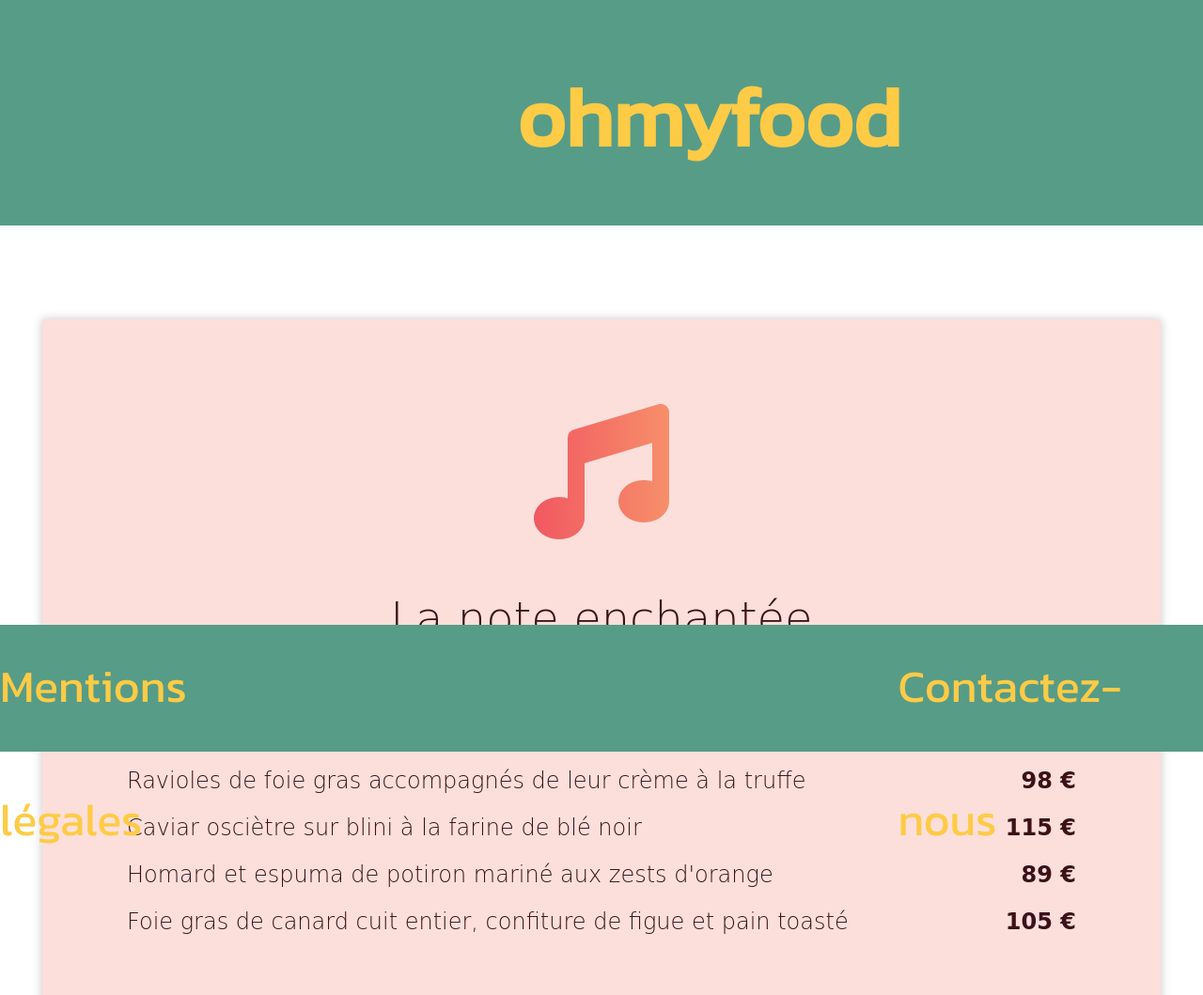
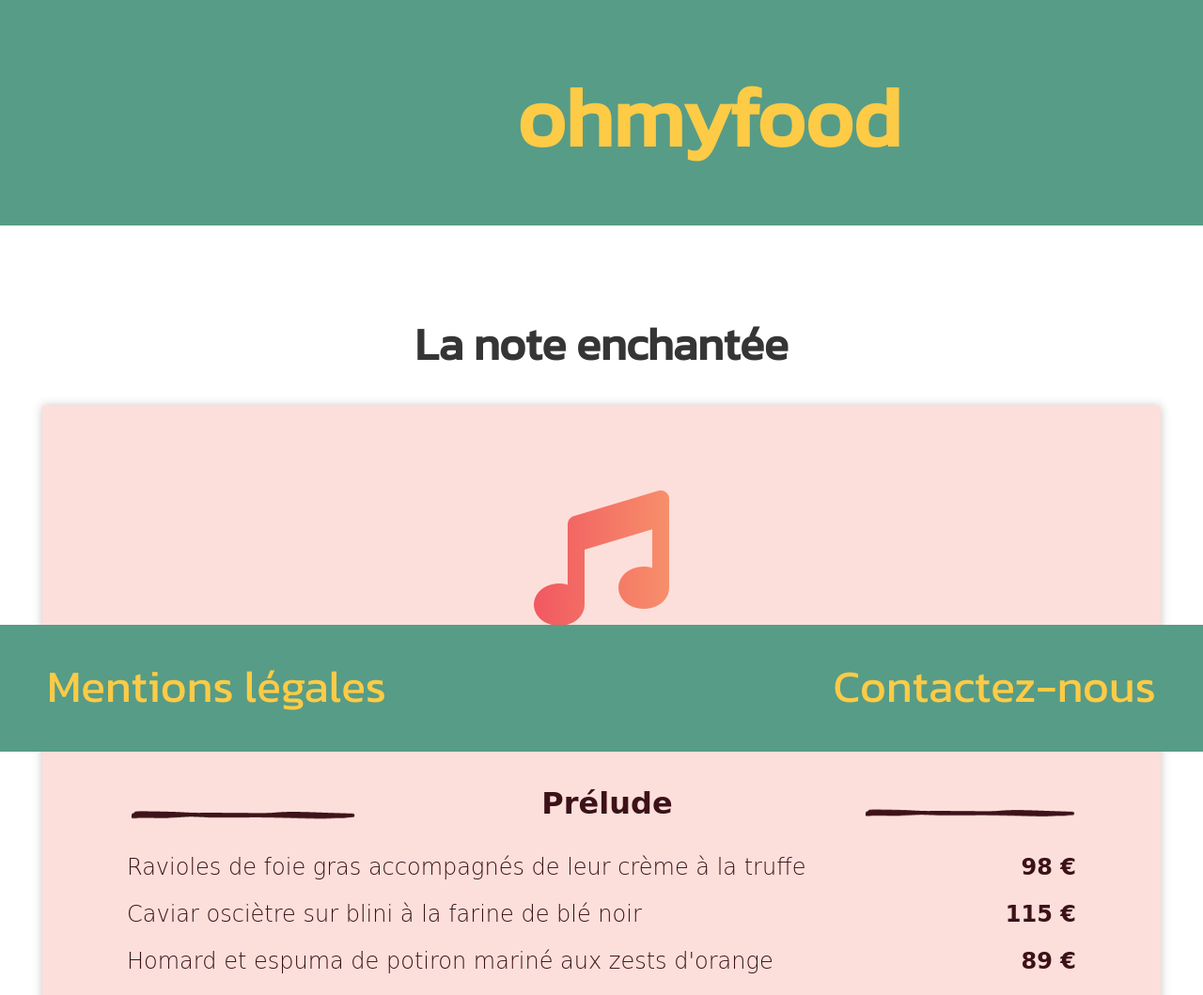
Before and after one commit to jess735/jess735.ohmyfood.github.io, a plain HTML site: page lanoteenchantee.html in a window 1280 px wide. Shown: the top 1059 px of the page at 94% size. Drawn offline with Linux system fonts and the light colour scheme; a web font is replaced by a local one.

Commit message:
rectification animation, et finition du 1er menu en html

```diff
--- a/lanoteenchantee.html
+++ b/lanoteenchantee.html
@@ -24,6 +24,7 @@
 <div class="conteneur">
     <!--Le corp du menu-->
     <main>
+            <div class="intro">La note enchantée</div>
             <div class="lanote">
                 <h2 class="titre"><i class="fas fa-music"></i><br><br>La note enchantée</h2><br>
                 <img src="Menus/trait_menu1.png" alt="trait" id="trait1"><h3 class="soustitre">Prélude</h3><img src="Menus/trait_menu12.png" alt="trait" id="trait2"><br>
@@ -42,7 +43,7 @@
                   Baba au rhum revisité avec son coulis de citron<br>
                   Tarte au citron meringuée destructurée<br>
                 </p>
-                 <h3 class="titre2"><i class="fas fa-music"></i> La note enchantée</h3><br>
+                 <h3 class="titre2"><i class="fas fa-music"></i>   La note enchantée</h3><br>
             </div>
 
     </main>
--- a/stylesheet.css
+++ b/stylesheet.css
@@ -31,14 +31,12 @@ section {
 /* Le footer visible fixe */
 
 footer {
-    display: flex;
-    flex-direction: row;
-    justify-content: space-around;
+    display: inline;
     position: fixed;
     margin-top: 84px;
     height: 135px;
     bottom: 0px;
-    width: 100%;
+    width:100%;
     background-color: #579c87;
     line-height: 130px;
 }
@@ -129,10 +127,11 @@ footer {
     text-align: center;
 }
 /* Les animations CSS */
-
+.button1, .button2, .button3, .button4 {
+    transition: transform .4s ease
+}
 .button1:hover, .button2:hover, .button3:hover, .button4:hover{
     transform: scale(1.1);
-    transition: .5s ease-in-out;
 }
 
 .loader__dot{
@@ -144,7 +143,7 @@ footer {
 .loader__dot:nth-child(3) { animation-delay: 500ms }
 
 .rubrique:hover{
-    animation: wiggle 75ms infinite;
+    animation: wiggle 100ms infinite;
     animation-timing-function: linear;
   }
   @keyframes wiggle {
@@ -164,7 +163,8 @@ footer {
 }
 /* Les Rubriques */
 .rubrique1 {
-    margin-right: 650px;
+    float: left;
+    margin-left: 50px;
     color: #fdcb46;
     font-family:'Kanit', sans-serif;
     font-size: 3em;
@@ -172,6 +172,8 @@ footer {
     cursor: pointer;
 }
 .rubrique2 {
+    margin-right: 50px;
+    float: right;
     color: #fdcb46;
     font-family:'Kanit', sans-serif;
     font-size: 3em;
@@ -211,13 +213,20 @@ hr {
 
 /* lanoteenchantee.html */
 
+.intro{
+    margin-top: 90px;
+    color: #353535;
+    font-family:'Kanit', sans-serif;
+    font-size: 3em;
+    font-weight: bold;
+}
 .lanote {
     background-color: #fcdfdb;
     height: 1684px;
     width: 1190px;
     box-shadow: 0px 0px 10px rgb(197, 196, 196);
     border: none;
-    margin-top: 100px;
+    margin-top: 30px;
 }
 
 .lanote .fas {
```
